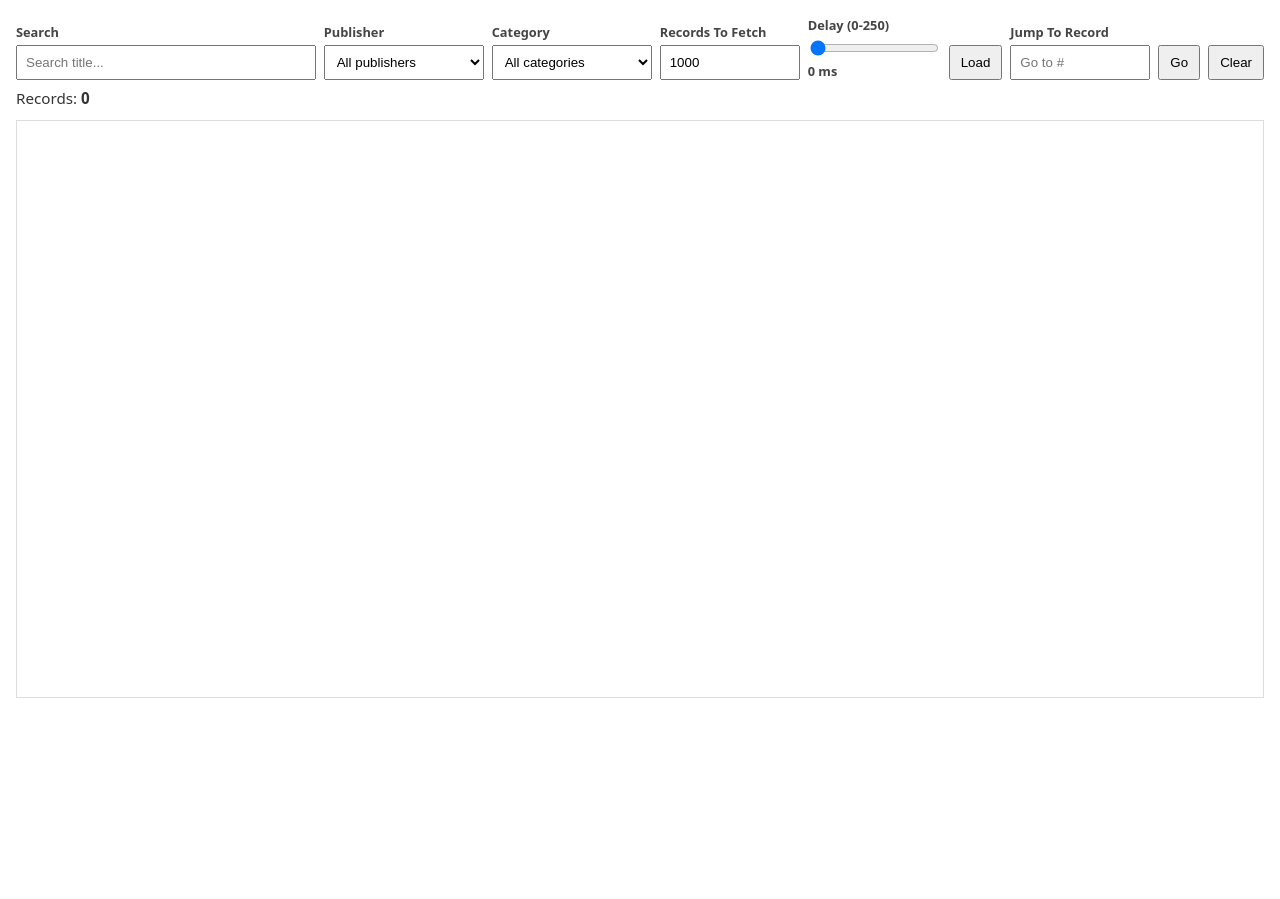
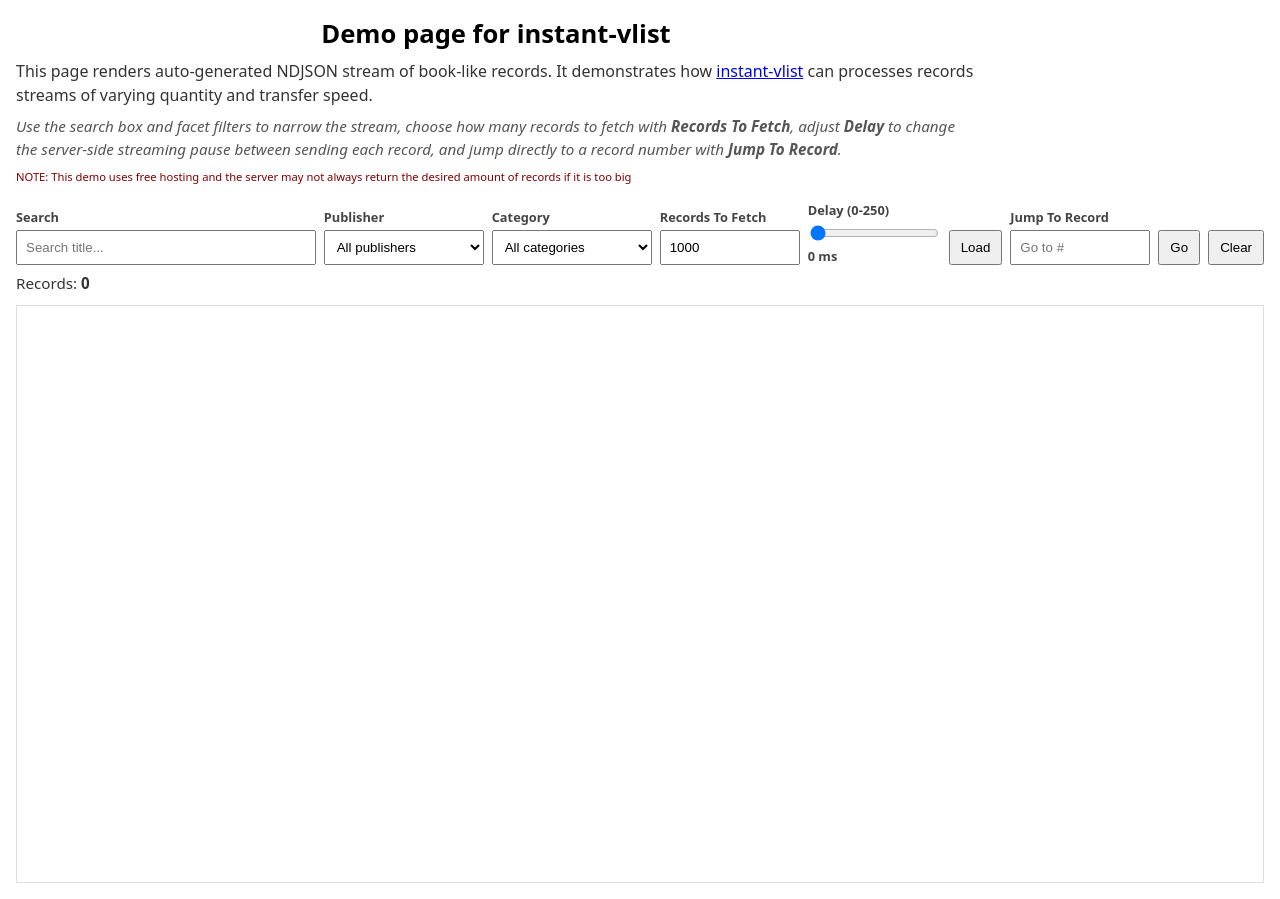
Before and after one commit to pavomelk/instant-vlist, a plain HTML site: page demo/books-list/index.html in a window 1280 px wide. Before the commit the page ends 800 px from the top, so only its background shows below. Drawn offline with Linux system fonts and the light colour scheme.

Commit message:
updated text

```diff
--- a/demo/books-list/index.html
+++ b/demo/books-list/index.html
@@ -3,9 +3,14 @@
 <head>
 	<meta charset="utf-8" />
 	<meta name="viewport" content="width=device-width,initial-scale=1" />
-	<title>Books - instant-vlist demo</title>
+	<title>instant-vlist demo: streamed NDJSON book records</title>
 	<style>
 		body { font-family: system-ui, sans-serif; margin: 0; padding: 16px; }
+		#intro { margin-bottom: 16px; max-width: 960px; }
+		#intro h1 { margin: 0 0 8px; font-size: 1.6rem; width: 100%; text-align: center;}
+		#intro p { margin: 0 0 8px; color:#333; line-height:1.5; }
+		#intro .usage { color:#555; font-size:0.95rem; font-style: italic; }
+		#intro .fineprint { color:#555; font-size:0.7rem; color: maroon; }
 		#controls { margin-bottom: 8px; display:flex; gap:8px; align-items:flex-end; flex-wrap: wrap; }
 		.control-group { display:flex; flex-direction:column; gap:4px; }
 		.control-group label { font-size:0.8em; color:#444; font-weight:600; }
@@ -23,6 +28,12 @@
 	</style>
 </head>
 <body>
+	<header id="intro">
+		<h1>Demo page for instant-vlist</h1>
+		<p>This page renders auto-generated NDJSON stream of book-like records. It demonstrates how <a href="https://github.com/pavomelk/instant-vlist" target="_blank" rel="noreferrer">instant-vlist</a> can processes records streams of varying quantity and transfer speed.</p>
+		<p class="usage">Use the search box and facet filters to narrow the stream, choose how many records to fetch with <strong>Records To Fetch</strong>, adjust <strong>Delay</strong> to change the server-side streaming pause between sending each record, and jump directly to a record number with <strong>Jump To Record</strong>.</p>
+		<p class="fineprint">NOTE: This demo uses free hosting and the server may not always return the desired amount of records if it is too big</p>
+	</header>
 	<div id="controls">
 		<div class="control-group control-grow">
 			<label for="search">Search</label>
@@ -240,7 +251,7 @@
 		}
 	}, 300);
 
-	// const defaultStreamUrl = `https://books-stream.pavomelk.workers.dev/?num_records=${encodeURIComponent(defaultRecordCount)}`;
+	//const defaultStreamUrl = `https://books-stream.pavomelk.workers.dev/?num_records=${encodeURIComponent(defaultRecordCount)}&delay=${encodeURIComponent(defaultDelay)}`;
 	const defaultStreamUrl = `http://127.0.0.1:8787/?num_records=${encodeURIComponent(defaultRecordCount)}&delay=${encodeURIComponent(defaultDelay)}`;
 	const streamUrl = params.get("stream") || defaultStreamUrl;
 
```
